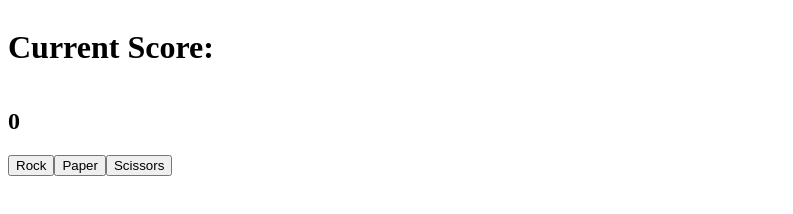
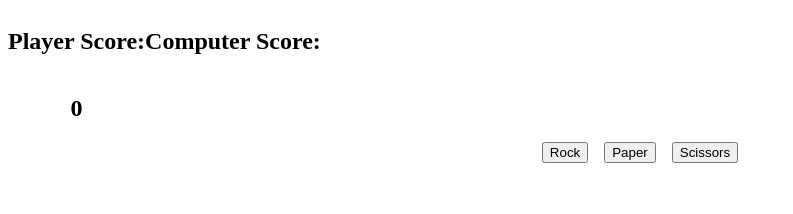
Before and after one commit to aRav3n/TOP.RockPaperScissors, a plain HTML site: page index.html in a window 1280 px wide. Both pictures are taken after a click on the button "Rock". Shown: the whole page, without its empty margins (0-793 px from the left). Drawn offline with Linux system fonts and the light colour scheme.

Commit message:
Add computer score section to HTML

```diff
--- a/index.html
+++ b/index.html
@@ -9,9 +9,15 @@
     <link rel="stylesheet" href="style.css">
 </head>
 <body>
-    <div class="scoreCard">
-        <h1>Current Score:</h1>
-        <h2 id="currentScore"></h2>
+    <div class="scores">
+        <div class="scoreCard">
+            <h2>Player Score:</h1>
+            <h2 id="playerScore"></h2>
+        </div>
+        <div class="scoreCard">
+            <h2>Computer Score:</h2>
+            <h2 id="computerScore"></h2>
+        </div>
     </div>
     <div class="buttonContainer">
         <button id="rock">Rock</button>
--- a/script.js
+++ b/script.js
@@ -6,7 +6,7 @@ let playerScore = 0;
 const rockButton = document.querySelector('#rock');
 const paperButton = document.querySelector('#paper');
 const scissorsButton = document.querySelector('#scissors');
-const currentScore = document.querySelector('#currentScore');
+const playerScoreDisplay = document.querySelector('#playerScore');
 
 // Get computer choice
 function getComputerChoice () {
@@ -45,7 +45,7 @@ function playOneRound(playerSelection) {
     if (result === 'Win') {
         playerScore++;
     };
-    currentScore.textContent = playerScore;
+    playerScoreDisplay.textContent = playerScore;
 };
 
 // Button clicks trigger a round
--- a/style.css
+++ b/style.css
@@ -1,7 +1,13 @@
+.buttonContainer {
+    gap: 16px;
+    justify-content: center;
+}
+
 div {
     display: flex;
 }
 
 .scoreCard {
+    align-items: center;
     flex-direction: column;
 }
```
